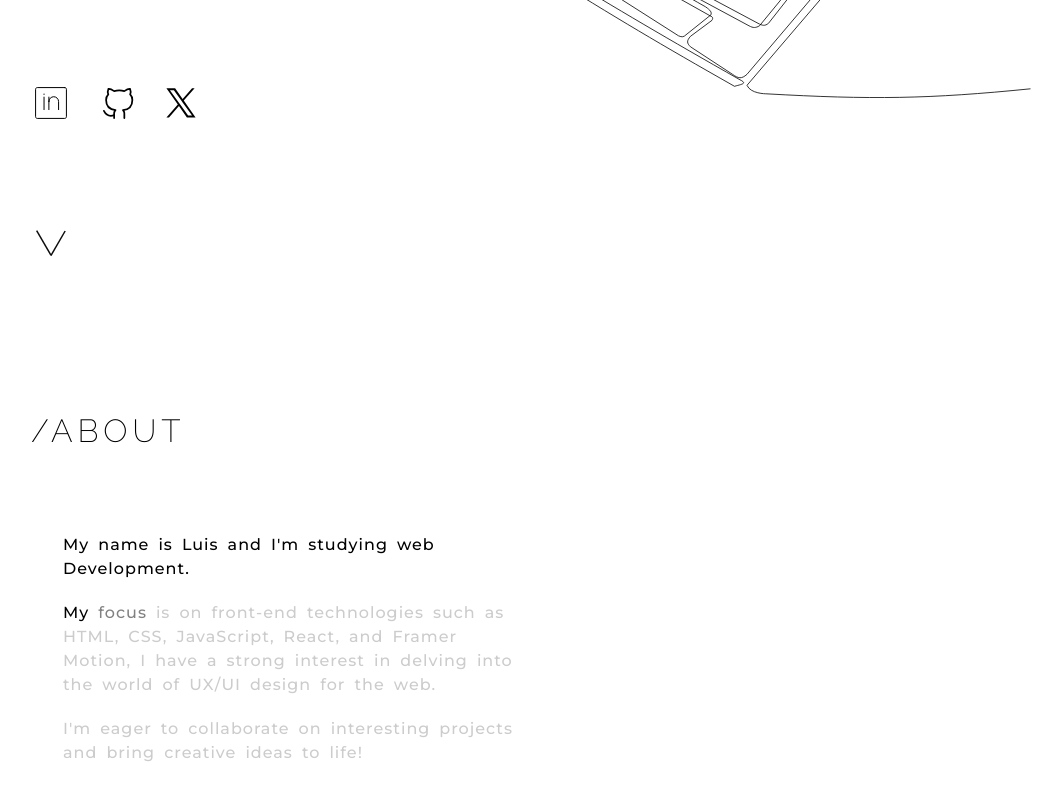
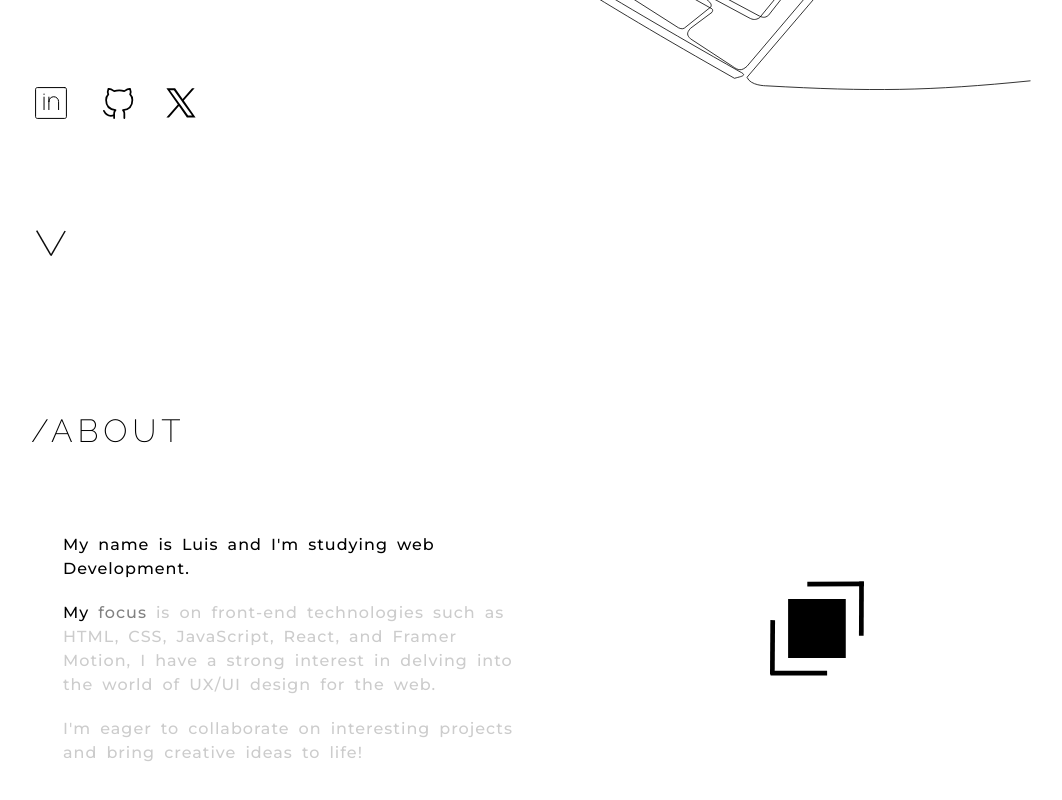
Before and after one commit to AlbertDevtrus/portfolio, a React (Vite) app: page / in a window 1280 px wide. Shown: the part 448-1248 px from the top of the page, without its empty margins (169-1231 px from the left). Built offline with nearby package versions, Linux system fonts and the light colour scheme; no server answers.

Commit message:
Add support for webgl1

```diff
--- a/src/components/About.jsx
+++ b/src/components/About.jsx
@@ -4,10 +4,24 @@ import { Environment, OrbitControls } from '@react-three/drei';
 
 import Cube from '../../public/Cube'
 import Paragraph from "./Paragraph";
+import { useState } from "react";
+import { useEffect } from "react";
+import { LogoIcon } from "./Icons";
 
 function About() {
 
     const element = useRef(null);
+
+    const [isWebGL2Supported, setIsWebGL2Supported] = useState(true);
+
+    useEffect(() => {
+        const canvas = document.createElement('canvas');
+        const gl = canvas.getContext('webgl') || canvas.getContext('experimental-webgl');
+        const isWebGL2 = gl && typeof gl.getParameter === 'function' && gl.getParameter(gl.VERSION).includes('WebGL 2.0');
+        setIsWebGL2Supported(isWebGL2);
+
+        console.log(gl.getParameter(gl.VERSION));
+    }, []);
 
     const paragraph = "My name is Luis and I'm studying web Development. My focus is on front-end technologies such as HTML, CSS, JavaScript, React, and Framer Motion, I have a strong interest in delving into the world of UX/UI design for the web. I'm eager to collaborate on interesting projects and bring creative ideas to life!"
 
@@ -19,14 +33,20 @@ function About() {
                     <Paragraph value={paragraph} element={element} />
                 </div>
                 <div className="right">
-                    {/* <Canvas>
+                    {isWebGL2Supported ? (
+                        <Canvas>
                             <ambientLight />
                             <OrbitControls enableZoom={false} enablePan={false} />
                             <Suspense fallback={null}>
                                 <Cube />
                             </Suspense>
                             <Environment preset='park' />
-                    </Canvas> */}
+                        </Canvas>
+                    ) : (
+                        <div>
+                            <LogoIcon />
+                        </div>
+                    )}
                 </div>
             </div>
         </section>
--- a/src/index.css
+++ b/src/index.css
@@ -128,6 +128,16 @@ main {
     top: -20vh;
     height: 100vh;
     right: 0;
+
+    div {
+      display: flex;
+      justify-content: flex-end;
+    }
+
+    svg {
+      width: 40%;
+      height: 100vh;
+    }
   }
 }
 
@@ -139,7 +149,7 @@ canvas {
 .draw {
   position: absolute;
   right: 10vh;
-  top: 25vh;
+  top: 24vh;
 }
 
 .path {
```
Also changed, not shown: src/components/Draw.jsx (+1 -2 lines). Lines whose indentation alone changed are shown as unchanged.
